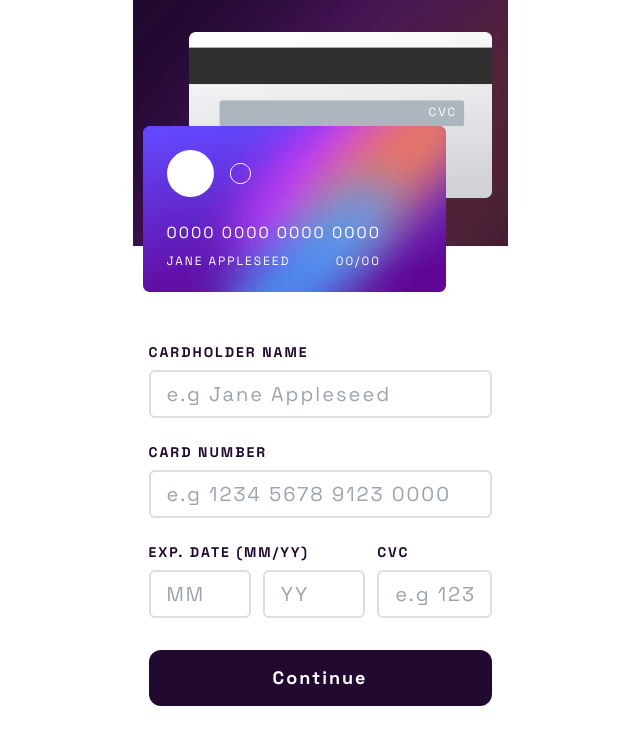
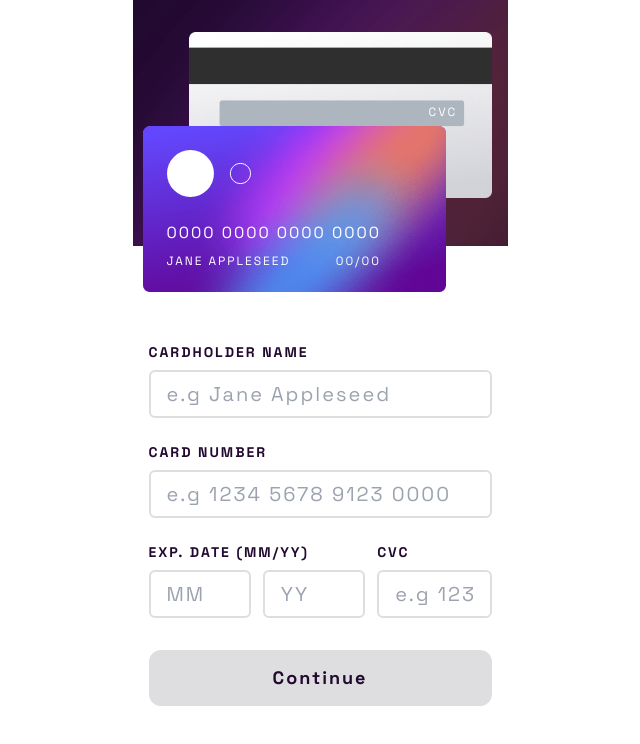
Before and after one commit to tavinsoares/challenge-interactive-card, a React (Create React App) app: page / in a window 1280 px wide. Shown: the top 744 px of the page, without its empty margins (320-960 px from the left). Built offline with nearby package versions, Linux system fonts and the light colour scheme.

Commit message:
Update(Challenge): Desabilita botao

```diff
--- a/src/components/Button/index.js
+++ b/src/components/Button/index.js
@@ -1,13 +1,15 @@
 import classnames from 'classnames';
 
-const Button = ({ children, onClick, className, ...props }) => {
+const Button = ({ children, onClick, className, disabled, ...props }) => {
     const buttonClasses = classnames(
-        "bg-purple-dark text-lg font-bold text-white w-full h-full text-center rounded-xl",
+        "text-lg font-bold  w-full h-full text-center rounded-xl",
+        { 'bg-grayish-violet text-purple-dark': disabled  },
+        { 'bg-purple-dark text-white': !disabled },
         className
     );
 
     return (
-        <button onClick={onClick} className={buttonClasses} {...props}>
+        <button disabled={disabled} onClick={onClick} className={buttonClasses} {...props}>
             {children}
         </button>
     )
--- a/src/context.js
+++ b/src/context.js
@@ -18,6 +18,11 @@ export const useCardCreditContext = () => {
 
     return context;
 }
+const obj = {
+    value: '',
+    hasError: '',
+    msgError: ''
+};
 
 const reducer = (state, action) => {
     switch(action.type){
@@ -37,17 +42,23 @@ const reducer = (state, action) => {
                 ...state,
                 sucess: action.sucess
             }
+        case 'RESET':
+            return {
+                cardCredit: {
+                    cardName: obj,
+                    cardNumber: obj,
+                    monthyValid: obj,
+                    yearValid: obj,
+                    cvc: obj
+                },
+                sucess: false,
+            }
         default:
             return {}
     }
 }
 
 export const useCardCredit = () => {
-    const obj = {
-        value: '',
-        hasError: '',
-        msgError: ''
-    };
     const [state, dispatch] = useReducer(reducer, {
         cardCredit: {
             cardName: obj,
@@ -63,6 +74,7 @@ export const useCardCredit = () => {
 
     const setCardCredit = (key, value) => dispatch({type: 'SET_CARD_CREDIT', ...validateValue(key, value) });
     const changeSucess = (sucess) => dispatch({type: 'SUCESS', sucess: sucess});
+    const resetData = () => dispatch({type: 'RESET' });
 
     const validateValue = (key, value) => {
         switch(key){
@@ -84,6 +96,7 @@ export const useCardCredit = () => {
     return {
         cardCredit,
         sucess,
+        resetData,
         setCardCredit,
         changeSucess
     }
--- a/src/modules/Sections/components/SectionForm.js
+++ b/src/modules/Sections/components/SectionForm.js
@@ -22,6 +22,10 @@ const SectionForm = () => {
 
         changeSucess(true);
     }
+
+    const hasError = cardName['hasError'] || cardNumber['hasError'] || monthyValid['hasError'] || yearValid['hasError'] || cvc['hasError']
+    const valuesCompleted = Object.keys(cardCredit).filter(value => cardCredit[value].value !== '');
+    const isAllComplted = Object.keys(cardCredit).length === valuesCompleted.length
 
     return (
         <Section classContainer="sm:px-4"  classInnerContainer="sm:pt-12 sm:mt-12 lg:pt-0 lg:mt-0">
@@ -96,7 +100,7 @@ const SectionForm = () => {
                     />
                 </div>
                 <div className="w-full sm:mt-8 sm:h-14">
-                    <Button type="submit">
+                    <Button disabled={hasError || !isAllComplted} type="submit">
                         Continue
                     </Button>
                 </div>
--- a/src/modules/Sections/components/SectionSucess.js
+++ b/src/modules/Sections/components/SectionSucess.js
@@ -4,7 +4,7 @@ import Section from './Section';
 import { useCardCreditContext } from '../../../context';
 
 const SectionSucess = ({ ...props }) => {
-    const { sucess, changeSucess } = useCardCreditContext();
+    const { sucess, resetData } = useCardCreditContext();
 
     if(!sucess){
         return null;
@@ -16,7 +16,7 @@ const SectionSucess = ({ ...props }) => {
             <span className="block sm:text-[32px] text-purple-dark font-bold sm:mt-8">THANK YOU!</span>
             <span className="block sm:text-xl sm:mt-8">We've added your card details</span>
             <div className="w-full sm:mt-8 sm:h-14 sm:px-8">
-                <Button onClick={() => changeSucess(false)}>
+                <Button onClick={() => resetData()}>
                     Continue
                 </Button>
             </div>
```
